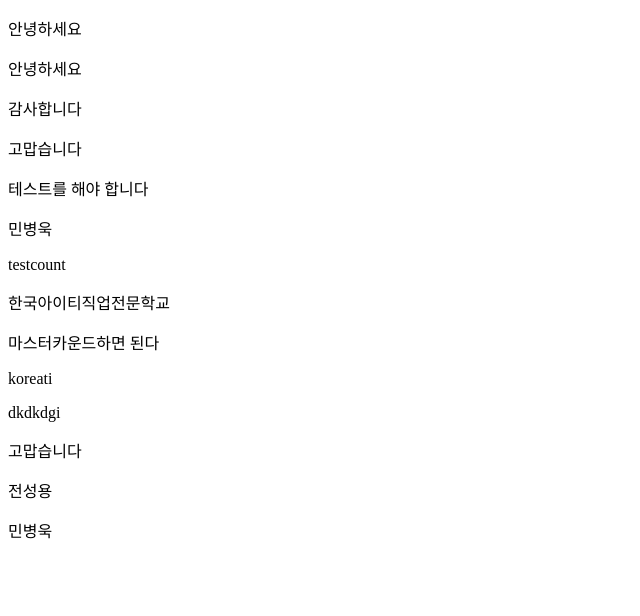
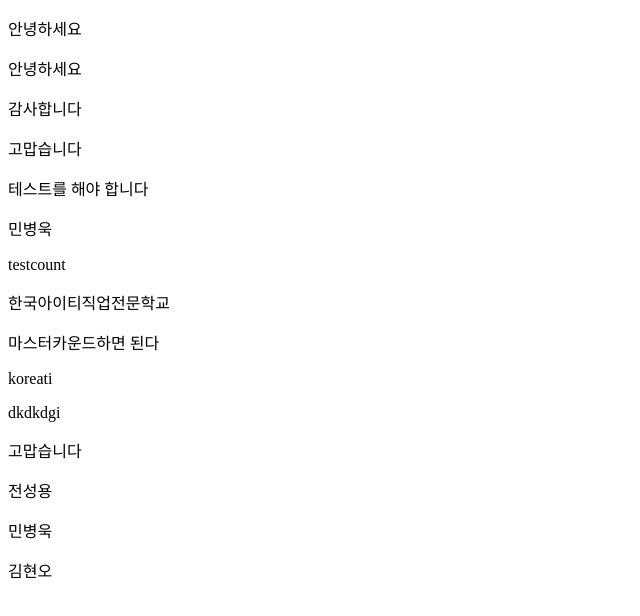
Before and after one commit to kimseokyung/UIUX_-, a plain HTML site: page index.html in a window 1280 px wide. Shown: the whole page, without its empty margins (0-640 px from the left). Drawn offline with Linux system fonts and the light colour scheme.

Commit message:
dldl11111000

```diff
--- a/index.html
+++ b/index.html
@@ -21,6 +21,6 @@
     <p>고맙습니다</p>
     <p>전성용</p>
     <p>민병욱</p>
-
+    <p>김현오</p>
 </body>
 </html>
```
